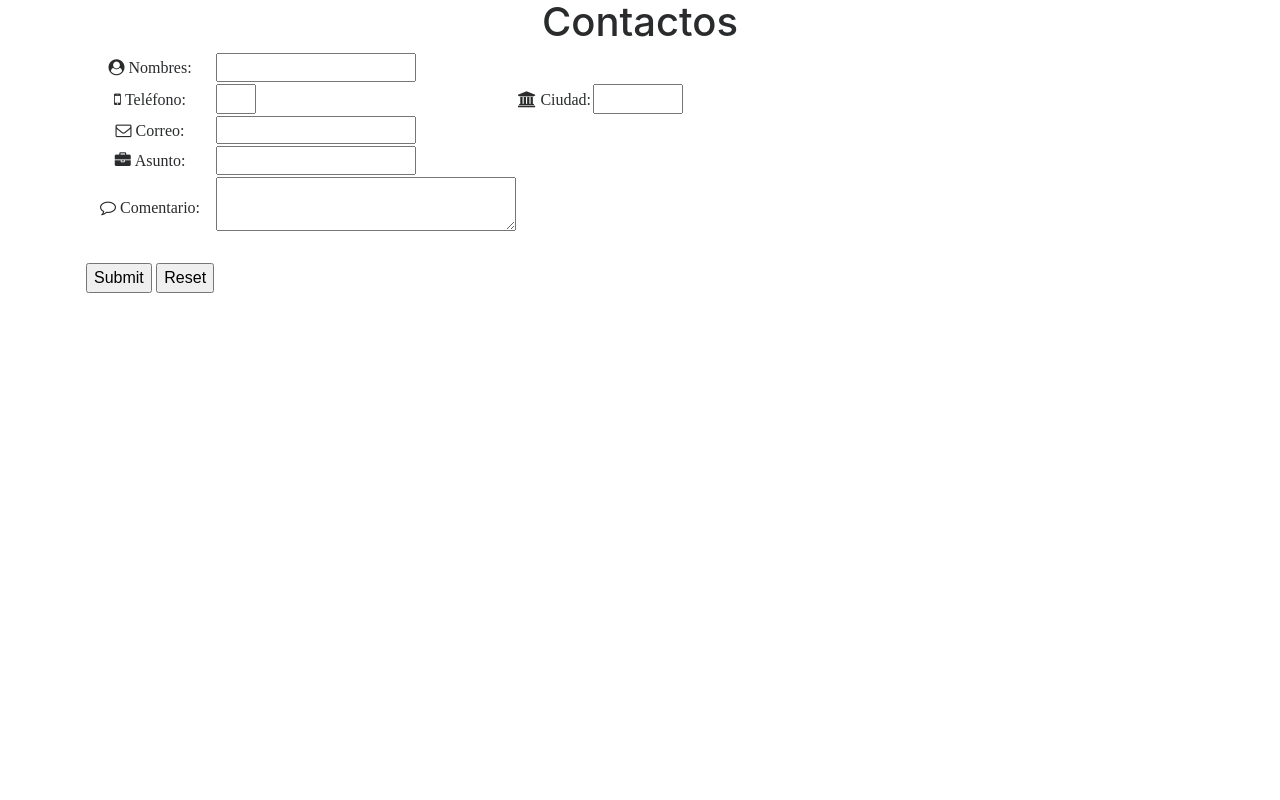
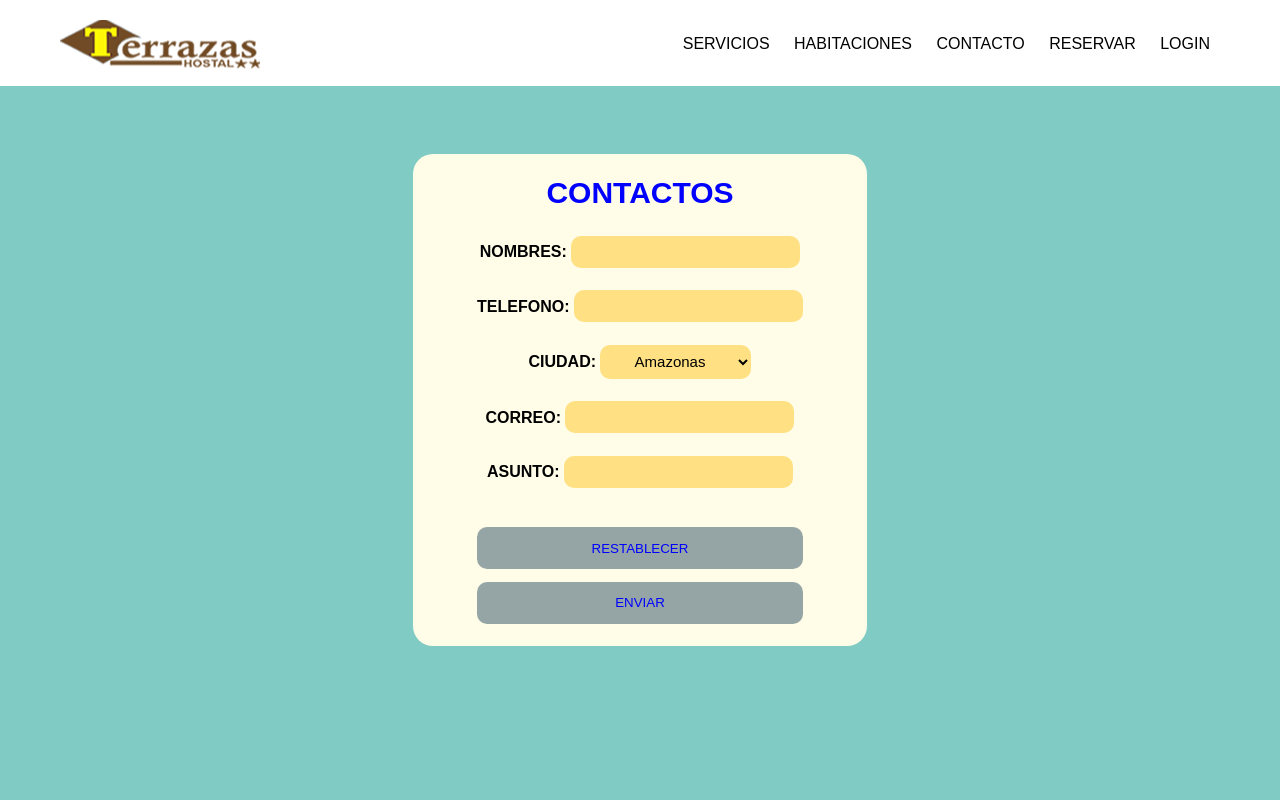
Before and after one commit to Slendimon/hotelingweb, a PHP site: page /php/contactos.php in a window 1280 px wide. Run offline with PHP 8.4, Linux system fonts and the light colour scheme; some libraries are stand-ins or nearby versions.

Commit message:
contacto

```diff
--- a/contactos.css
+++ /dev/null
@@ -1,21 +0,0 @@
-#container{
-	font
-}
-
-#cmp_contacto{
-	width: 200px;
-	font-size: 15px;
-
-}
-
-#cmp_contacto2{
-	width: 40px;
-}
-
-#cmp_contacto3{
-	width: 90px;
-}
-
-#cmp_comentario{
-	width: 300px;
-}
--- a/contactos.php
+++ /dev/null
@@ -1,78 +0,0 @@
-<!DOCTYPE html>
-<html>
-<head>
-	<link rel="stylesheet" type="text/css" href="css/bootstrap.min.css">
-	<link rel="stylesheet" type="text/css" href="css/font-awesome.min.css">
-	<link rel="stylesheet" type="text/css" href="contactos.css">
-	<title>Contactos</title>
-</head>
-<body>
-	<div class="container">
-		<center>
-			<H1>Contactos
-		</center>
-		<div>
-			<form>
-				<table>
-					<tr>
-						<td align="center">
-							<div id="nom_contacto" class="fa fa-user-circle" aria-hidden="true">  Nombres:</div>
-						</td>
-						<td>
-							<input type="text" name="cmp_nombres" id="cmp_contacto">
-						</td>
-					</tr>
-					<tr>
-						<td align="center">
-							<div id="nom_contacto" class="fa fa-mobile" aria-hidden="true">  Teléfono:</div>
-						</td>
-						<td>
-							<div>
-								<input type="text" name="cmp_telefono" id="cmp_contacto2">
-							</div>
-						</td>
-						<td>
-							<div id="nom_contacto" class="fa fa-university" aria-hidden="true">  Ciudad:</div>
-						</td>
-						<td>
-							<div>
-								<input type="text" name="cmp_ciudad" id="cmp_contacto3">
-							</div>
-						</td>
-					</tr>
-					<tr>
-						<td align="center">
-							<div id="nom_contacto" class="fa fa-envelope-o" aria-hidden="true">  Correo:</div>
-						</td>
-						<td>
-							<input type="text" name="cmp_correo" id="cmp_contacto">
-						</td>
-					</tr>
-					<tr>
-						<td align="center">
-							<div id="nom_contacto" class="fa fa-briefcase" aria-hidden="true">  Asunto:</div>
-						</td>
-						<td>
-							<input type="text" name="cmp_asunto" id="cmp_contacto">
-						</td>
-					</tr>
-					<tr>
-						<td align="center">
-							<div id="nom_contacto" class="fa fa-comment-o" aria-hidden="true">  Comentario:</div>
-						</td>
-						<td>
-							<textarea name="cmp_comentario" id="cmp_comentario"></textarea>
-						</td>
-					</tr>
-					<tr>
-						<td>
-							<br><input type="submit" name="submit" id="submit" class="submit">
-							<input type="reset" name="reset" id="reset" class="reset">
-						</td>
-					</tr>
-				</table>
-			</form>
-		</div>
-	</div>
-</body>
-</html>
--- a/css/main.css
+++ b/css/main.css
@@ -35,7 +35,7 @@ header{
     padding-top: -5px;
     background-color: #ffffff;
     width: 100%;
-    height: 70px;
+    height: 86px;
     position: fixed;
 
 }
--- /dev/null
+++ b/php/contactos.css
@@ -0,0 +1,57 @@
+*{
+	padding: 0;
+	margin: 0;
+}
+
+body{
+	background: rgba(128, 203, 196,1.0);
+}
+
+.contenedor{
+	display: flex;
+	justify-content: center;
+	align-items: center;
+	height: 100vh;
+	font-weight:bold;
+}
+
+.contenedor form{
+	display: flex;
+	flex-direction: column;
+	text-align: center;
+	background: rgba(255, 253, 231,1.0);
+	padding: 1em 4em;
+	border-radius: 20px;
+	border: none;
+}
+
+.contenedor h3{
+	text-align: center;
+	font-weight:bold;
+	color: blue;
+	font-size: 30px;
+}
+
+.reserva form{
+	font-weight:bold;
+	font-style: italic;
+}
+
+.contacto_campo{
+	padding: 0.5em 1em;
+	text-align: center;
+	margin: 0.5em 0 1em 0;
+	font-size: 15px;
+	border-radius: 10px;
+	border: none;
+	background: rgba(255, 224, 130,1.0);
+}
+
+.boton{
+	padding: 1em 0;
+	border-radius: 10px;
+	border:none;
+	color:blue;
+	background: #95a5a6;
+	margin: 0.5em 0 0.5em 0;
+}
--- /dev/null
+++ b/php/contactos.php
@@ -0,0 +1,85 @@
+<!DOCTYPE html>
+<html lang="en">
+<head>
+    <meta charset="UTF-8">
+    <meta name="viewport" content="width=device-width, initial-scale=1.0">
+    <meta http-equiv="X-UA-Compatible" content="ie=edge">
+
+
+	<link rel="stylesheet" href="../css/main.css">
+	<link rel="stylesheet" href="contactos.css">
+    <link rel="stylesheet" href="../css/font-awesome.min.css">
+
+    <script src="../node_modules/jquery/dist/jquery.min.js" type="text/javascript"></script>
+
+
+    <title>Hotel Terrazas</title>
+</head>
+<body>
+
+<header>
+            <div class="header-inner">
+                <a href="../index.html" id="logo"></a>
+                <nav class="navbar">
+                    <a href="#" id="menu-icon"></a>
+                    <ul>
+                        <li><a href="../index.html#Servicios">SERVICIOS</a></li>
+                        <li><a href="../index.html#habitaciones">HABITACIONES</a></li>
+                        <li><a href="contactos.php">CONTACTO</a></li>
+                        <li class="reserva"><a href="reservas.php">RESERVAR</a></li>
+                        <li><a href="login.html">LOGIN</a></li>
+                    </ul>
+                <div class="limpiar"></div>
+                </nav>
+            </div>
+        </header>
+	<div class="contenedor">
+		<form method="post" action="guardado2">
+			<h3>CONTACTOS</h3><br>
+			<div >NOMBRES:
+				<input class="contacto_campo" type="text" name="nombres" id="nombres">
+			</div>
+			<div>TELEFONO:
+				<input class="contacto_campo" type="text" name="telefono" id="telefono">
+			</div>
+			<div>CIUDAD:
+			<select class="contacto_campo" name="ciudad" value="Tacna">
+				<option value="Amazonas">Amazonas</option>
+				<option value="Ancash">Ancash</option>
+				<option value="Apurimac">Apurimac</option>
+				<option value="Arequipa">Arequipa</option>
+				<option value="Ayacucho">Ayacucho</option>
+				<option value="Cajamarca">Cajamarca</option>
+				<option value="Callao">Callao</option>
+				<option value="Cusco">Cusco</option>
+				<option value="Huancavelica">Huancavelica</option>
+				<option value="Huanuco">Huanuco</option>
+				<option value="Ica">Ica</option>
+				<option value="Junin">Junin</option>
+				<option value="La Libertad">La Libertad</option>
+				<option value="Lambayeque">Lambayeque</option>
+				<option value="Lima">Lima</option>
+				<option value="Loreto">Loreto</option>
+				<option value="Madre De Dios">Madre De Dios</option>
+				<option value="Moquegua">Moquegua</option>
+				<option value="Pasco">Pasco</option>
+				<option value="Piura">Piura</option>
+				<option value="Puno">Puno</option>
+				<option value="San Martin">San Martin</option>
+				<option value="Tacna">Tacna</option>
+				<option value="Tumbes">Tumbes</option>
+				<option value="Ucayali">Ucayali</option>
+			</select>
+			</div>
+			<div>CORREO:
+				<input class="contacto_campo" type="text" name="correo" id="correo">
+			</div>
+			<div>ASUNTO:
+				<input class="contacto_campo" type="text" name="asunto" id="asunto">
+			</div>
+			<br><input type="reset" value="RESTABLECER" class="boton">
+			<input type="submit" value="ENVIAR" class="boton">
+		</form>
+	</div>
+</body>
+</html>
```
Also changed, not shown: other parts of css/main.css (+53 -3 lines), admin.html (deleted, +0 -12 lines), hotel.html (deleted, +0 -27 lines), index.html (+28 -2 lines), php/conexion.php (added, +11 -0 lines), php/envioEmail.php (added, +142 -0 lines), php/reservas.css (added, +53 -0 lines), php/reservas.php (added, +72 -0 lines), reservas.css (deleted, +0 -13 lines), reservas.php (deleted, +0 -66 lines), img/tacna.jpg.
